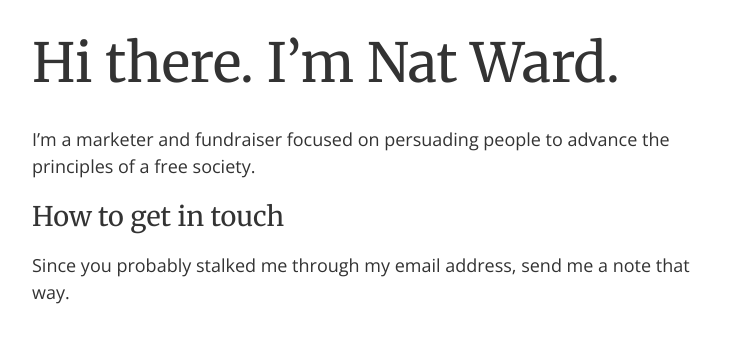
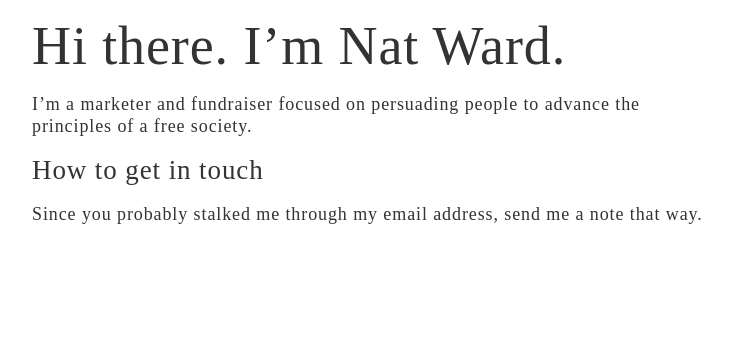
Before and after one commit to nathanielward/nwardnet, a Jekyll site: the page built from index.md, in a window 1280 px wide. Shown: the top 343 px of the page, without its empty margins (268-1000 px from the left). Built offline with Jekyll 4.4.1, drawn with Linux system fonts in a browser that asks for light colours; some web fonts are replaced.

Commit message:
Update default.html font styles

```diff
--- a/_layouts/default.html
+++ b/_layouts/default.html
@@ -10,27 +10,26 @@
 		<title>Nathaniel Ward</title>
 	    <style>
 		    @import url(https://fonts.googleapis.com/css?family=Merriweather:400,700);
-			@import url(https://fonts.googleapis.com/css?family=Open+Sans:300italic,300);
+			@import url(https://fonts.googleapis.com/css?family=Source+Serif:400,700,300italic,300);
 
 			body {
 				margin: 0px auto;
 				max-width: 40em;
 				font-size: 18px;
-				line-height: 27px;
-				font-family: 'Open Sans', Helvetica, Arial;
+				line-height: 120%;
+				letter-spacing: 0.05em;
+				font-family: Charter,'Source Serif', Times New Roman, Serif;
 				color: #333;
 				}
 			div {
 				margin: 20px;
 				}
 			h1, h2 {
-				font-family: Merriweather;
 				font-weight: 400;
 				}
 
 			h1 {
 				font-size: 3em;
-				line-height: 1em;
 				}
 
 			a {
```
